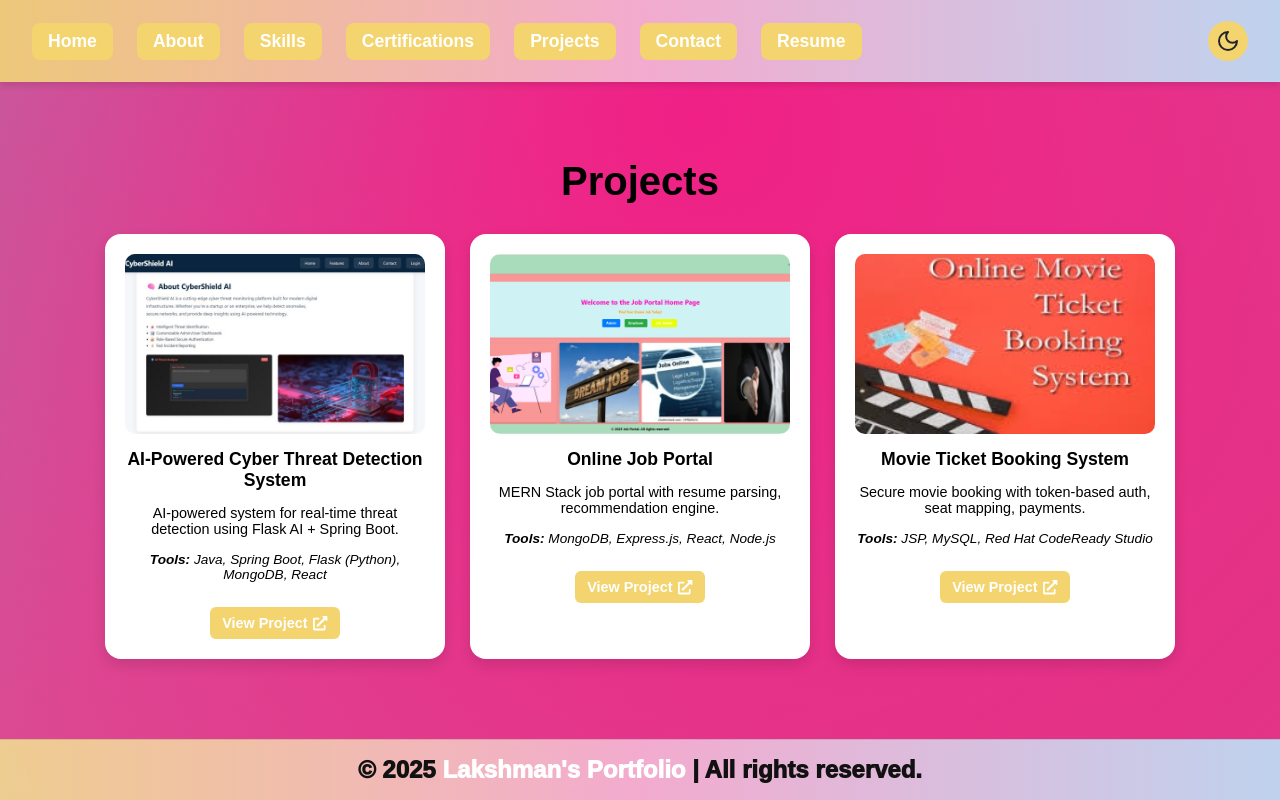
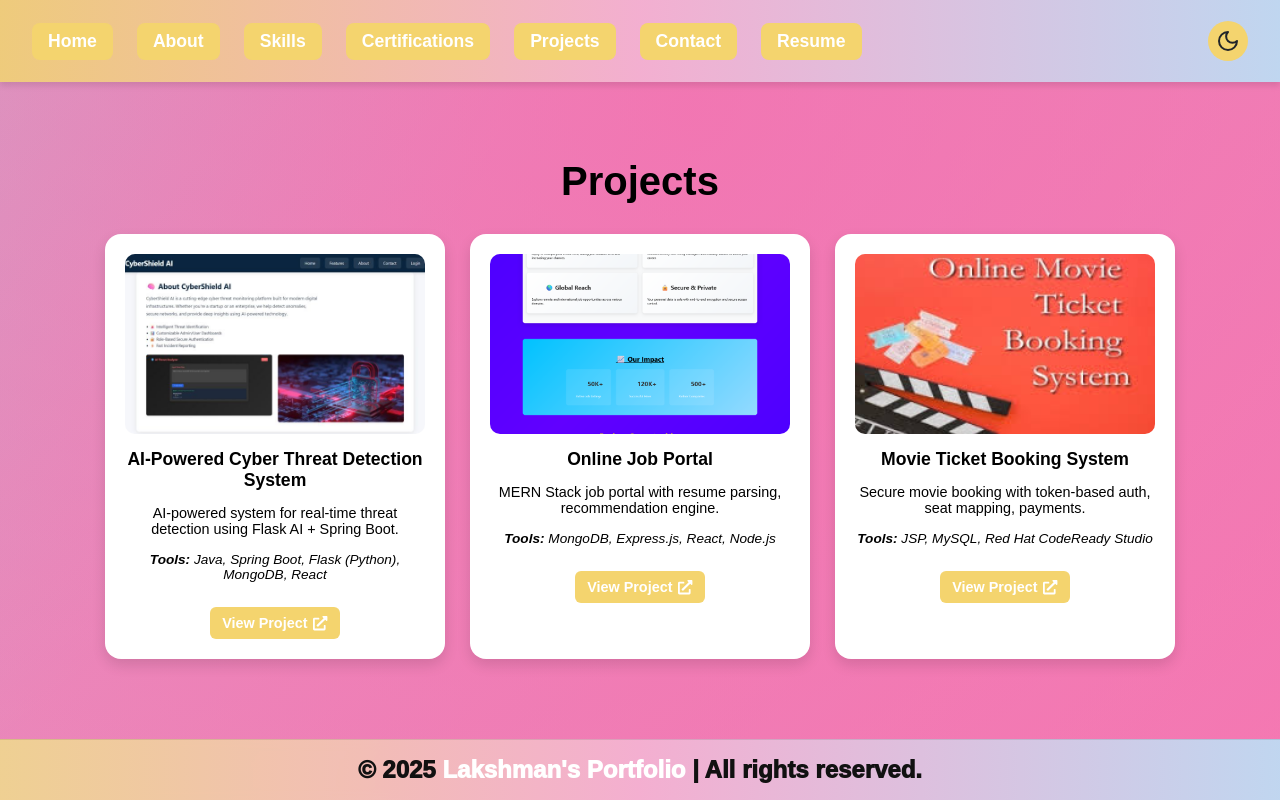
Before and after one commit to LAKSHMAN-NADAVAPALLI/Lakshman_portfolio, a React (Create React App) app in the folder my-portfolio/: page /projects in a window 1280 px wide. Built offline with nearby package versions, Linux system fonts and the light colour scheme.

Commit message:
Updated submodule reference

```diff
--- a/my-portfolio/src/pages/Projects.js
+++ b/my-portfolio/src/pages/Projects.js
@@ -3,7 +3,7 @@ import styled from "styled-components";
 import { motion } from "framer-motion";
 import { FaExternalLinkAlt } from "react-icons/fa";
 
-import jobPortalImg from "../assets/online-job-portal.jpg";
+import jobPortalImg from "../assets/ojbscreen.png";
 import movieTicketImg from "../assets/online-movie-ticketing-system.jpg";
 import cyberThreatImg from "../assets/cyberthreatdetectionsystem.jpeg";
 
--- a/my-portfolio/src/themes.js
+++ b/my-portfolio/src/themes.js
@@ -3,10 +3,10 @@
 export const lightTheme = {
   mode: "light",
   background: `
-    radial-gradient(circle at 15% 25%, rgba(255, 4, 130, 0.7) 0%, transparent 30%), // Soft pinkish-white
-    radial-gradient(circle at 85% 75%, rgba(255, 4, 125, 0.7) 0%, transparent 30%), // Gentle greenish-white
-    radial-gradient(circle at 50% 50%, rgba(0, 255, 225, 0.6) 0%, transparent 60%), // Light lavender
-    linear-gradient(135deg, #a2f4f3ff 0%, #d94085ff 100%) // Base gradient from a soft blue to a gentle rose
+    radial-gradient(circle at 15% 25%, rgba(241, 109, 175, 0.7) 0%, transparent 30%), // Soft pinkish-white
+    radial-gradient(circle at 85% 75%, rgba(246, 108, 174, 0.7) 0%, transparent 30%), // Gentle greenish-white
+    radial-gradient(circle at 50% 50%, rgba(115, 240, 226, 0.6) 0%, transparent 60%), // Light lavender
+    linear-gradient(135deg, #a2f4f3ff 0%, #f778b1ff 100%) // Base gradient from a soft blue to a gentle rose
   `,
 
 
```
Also changed, not shown: my-portfolio/src/assets/ojbscreen.png (added).
